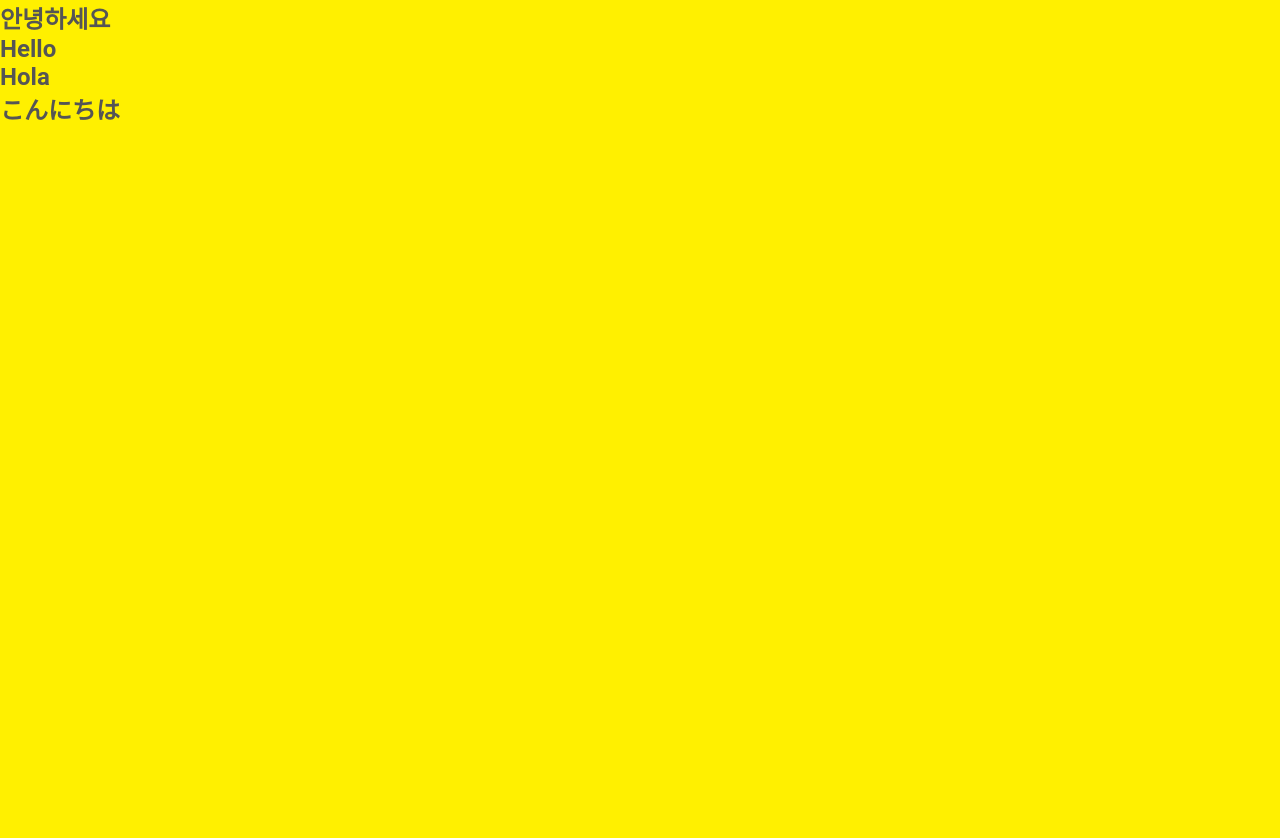
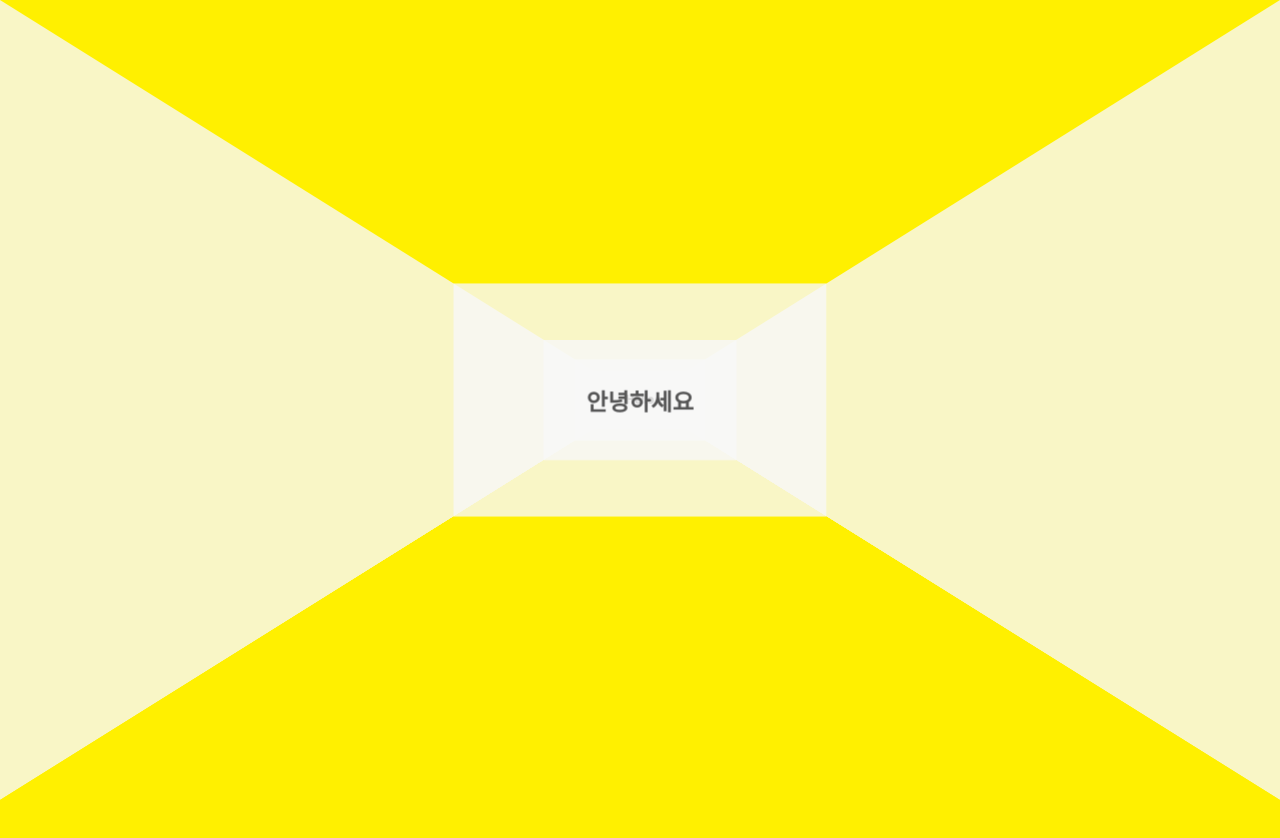
Before and after one commit to formegusto/study-interactive-web, a plain HTML site: page 15_Example/th/thindex.html in a window 1280 px wide. Shown: the top 838 px of the page. After the commit the page ends 800 px from the top, so only its background shows below. Drawn offline with Linux system fonts and the light colour scheme.

Commit message:
3D 공간 만들기

```diff
--- a/15_Example/th/css/style.css
+++ b/15_Example/th/css/style.css
@@ -1,5 +1,4 @@
 body {
-  height: 500vw;
   font-family: "Apple SD Gothic Neo", "Roboto", "Noto Sans KR", NanumGothic,
     "Malgun Gothic", sans-serif;
   -webkit-overflow-scrolling: touch;
@@ -7,6 +6,100 @@ body {
   background: #fff000;
   transition: background 0.5s;
 }
-body[data-char="ragirl"] {
-  background: #ff7200;
+
+.world {
+  /* 세상을 3차원 공간으로 만들자. */
+  /* 원근이 적용된다. */
+  perspective: 1000px;
+
+  /* 스크롤이 되게 만들어야 하는데, 위로 올라가는 느낌이 아니라 */
+  /* 앞에 그대로 있는 상태에서 앞뒤로 왔다갔다 하는 식으로, */
+  /* 즉, 공간은 그대로 있어야 한다. */
+  display: fixed;
+  left: 0;
+  top: 0;
+
+  /* viewport 단위는 확실하다. */
+  width: 100vw;
+  height: 100vh;
 }
+
+.stage {
+  position: absolute;
+  left: 0;
+  top: 0;
+  width: 100vw;
+  height: 100vh;
+
+  /* world 로 부터 안에 있는 요소들이 3d 효과로 적용되도록, */
+  /* IE에서는 적용이 안댄다. */
+  /* webkit 계열에서만 적용된다. */
+  transform-style: preserve-3d;
+}
+
+.house {
+  width: 100vw;
+  height: 100vh;
+
+  /* 줌 아웃 시켜보자 */
+  transform: translateZ(-490vw);
+  transform-style: preserve-3d;
+}
+
+.wall {
+  position: absolute;
+  left: 0;
+  top: 0;
+  width: 100vw;
+  height: 100vh;
+
+  background: rgba(248, 248, 248, 0.8);
+}
+
+.wall-content {
+  display: flex;
+  justify-content: center;
+  align-items: center;
+
+  height: 100vh;
+}
+
+.wall-title {
+  font-size: 5rem;
+}
+
+.wall-left {
+  width: calc(100vw * 10);
+
+  /* 다른 벽과의 관계를 보면, house의 왼쪽에 붙어서 */
+  /* 자신의 센터축을 기준으로 돌았다. */
+  /* 돌려서 땡겨줘야 한다. */
+  /* 센터니까 500vw 만큼 떨어졌을 것, */
+  transform: rotateY(90deg) translateZ(-500vw);
+}
+
+.wall-right {
+  width: calc(100vw * 10);
+
+  /* 500vw 떨어졌고, house의 크기는 100vw */
+  /* 즉, 오른쪽에 붙이려면 100vw 더한 값으로 붙여줘야 한다. */
+  transform: rotateY(90deg) translateZ(-400vw);
+  /* position: absolute;
+  left: -400vw; */
+}
+
+/* 하우스를 -490vw로 밀었다. */
+/* 그래서 여기를 기준으로 더 땡기거나,*/
+.wall-front-a {
+  transform: translateZ(300vw);
+}
+.wall-front-b {
+  transform: translateZ(50vw);
+}
+/* 밀거나 하는 식으로 구성한다. */
+.wall-front-c {
+  transform: translateZ(-200vw);
+}
+.wall-front-d {
+  transform: translateZ(-500vw);
+}
```
Also changed, not shown: 15_Example/th/thindex.html (+3 -0 lines).
